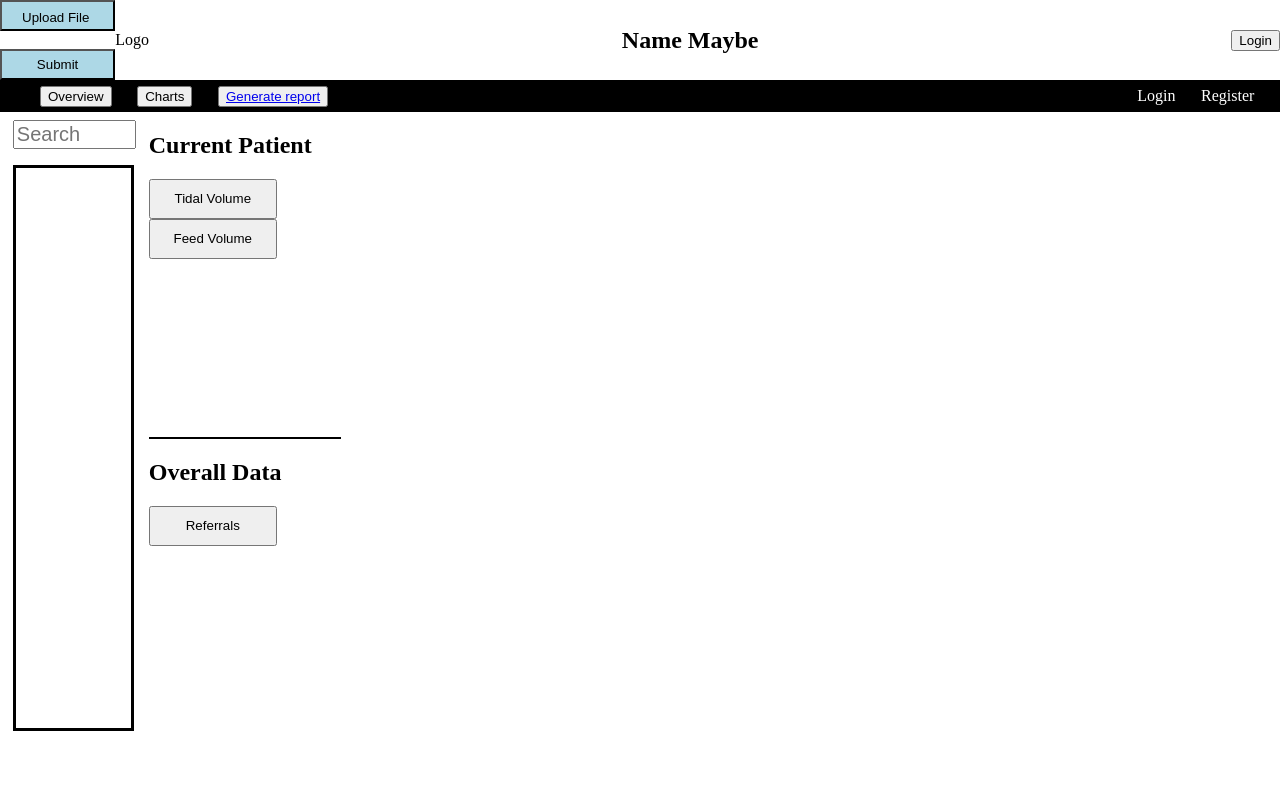
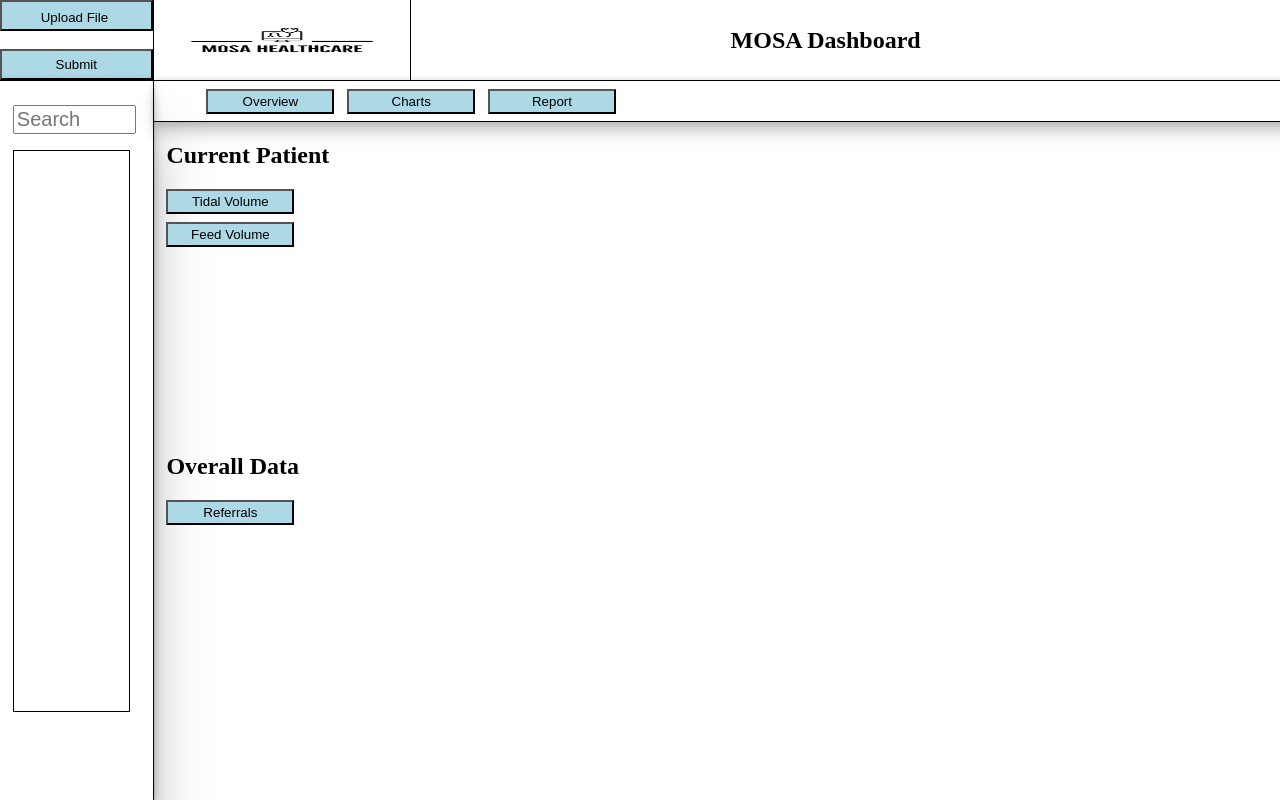
Before and after one commit to relixilon/Advanced, a Vue app: page / in a window 1280 px wide. Both pictures are taken after a click on the button "Charts". Built offline with nearby package versions, Linux system fonts and the light colour scheme.

Commit message:
CSS updates

```diff
--- /dev/null
+++ b/src/assets/variables.css
@@ -0,0 +1,5 @@
+:root {
+  --primary-color: #f5f5f5;
+  --secondary-color: #dbe9f4;
+  --tertiary-color: #d3d3d3;
+}
--- a/src/components/bar.vue
+++ b/src/components/bar.vue
@@ -5,13 +5,11 @@
       <li><button v-on:click="changeComp('charts')">Charts</button></li>
       <li>
         <button>
-          <router-link to="/report">Generate report</router-link>
+          <router-link to="/report"
+           style="text-decoration: none;
+           color: inherit;">Report</router-link>
         </button>
       </li>
-    </ul>
-    <ul class="login">
-      <li>Login</li>
-      <li>Register</li>
     </ul>
   </div>
 </template>
@@ -27,14 +25,14 @@ export default {
 };
 </script>
 
-<!-- Add "scoped" attribute to limit CSS to this component only -->
 <style scoped>
+@import '../assets/variables.css';
+
 .bar {
   display: flex;
-  width: 100vw;
-  background-color: black;
-  color: white;
-  height: 4vh;
+  width: 88vw;
+  background-color: var(--primary-color);
+  height: 5vh;
   align-items: center;
   justify-content: space-between;
 }
@@ -44,16 +42,13 @@ ul {
   flex-direction: row;
   list-style: none;
 }
-li {
-  margin: 0 2vw 0 0;
+
+button {
+  width: 10vw;
+  text-align: center;
+  padding: 3px;
+  margin-left: 1vw;
+  background-color: lightblue;
+  border-color: black;
 }
-
-li:hover {
-  font-size: 20px;
-}
-
-.login {
-  order: 1;
-}
-
 </style>
--- a/src/components/charts/chartNav.vue
+++ b/src/components/charts/chartNav.vue
@@ -26,20 +26,28 @@ export default {
 </script>
 
 <style scoped>
-button {
-  height: 5vh;
-  width: 10vw;
-}
-
 .nav-container {
   display: flex;
   flex-direction: column;
   width: 15vw;
+  height: 100vh;
 }
 
 .average-charts {
-  border-top: 2px solid;
   margin-top: 20vh;
 }
 
+h2 {
+  margin-left: 1vw;
+}
+
+button {
+  width: 10vw;
+  text-align: center;
+  padding: 3px;
+  margin-left: 1vw;
+  margin-bottom: 1vh;
+  background-color: lightblue;
+  border-color: black;
+}
 </style>
--- a/src/components/charts/charts.vue
+++ b/src/components/charts/charts.vue
@@ -1,7 +1,11 @@
 <template>
-  <chart-nav v-on:change-chart="changeChart" class="nav-container"/>
-  <div class="chart-container">
-    <component :is="currentChart"></component>
+  <div class="charts-container">
+    <div class="nav-container">
+      <chart-nav v-on:change-chart="changeChart" class="nav-container"/>
+    </div>
+    <div class="chart-container">
+      <component :is="currentChart"></component>
+    </div>
   </div>
 </template>
 
@@ -35,11 +39,20 @@ export default {
 </script>
 
 <style scoped>
+.charts-container {
+  display: flex;
+}
+
+.nav-container {
+  display: flex;
+  width: 15vw;
+  height: 100vh;
+}
+
 .chart-container {
   display: flex;
-  width: 70vw;
-  height: 80vh;
-  margin-top: 1vh;
-  margin-bottom: 1vh;
+  width: 71vw;
+  height: 81vh;
+  margin: 1vw;
 }
 </style>
--- a/src/components/fileSubmit.vue
+++ b/src/components/fileSubmit.vue
@@ -56,18 +56,21 @@ export default {
 <style scoped>
 .container {
   display: flex;
-  width: 9vw;
-  height: 100%;
+  width: 100%;
+  height: 10vh;
 }
+
 .fileInput {
   display: flex;
   flex-direction: column;
-  width: 100%;
+  width: 12vw;
 }
+
 .submitFile {
-  height: 50%;
   background-color: lightblue;
+  height: 10vh;
 }
+
 .hide {
   opacity: 0;
   width: 0;
--- a/src/components/home.vue
+++ b/src/components/home.vue
@@ -1,24 +1,32 @@
 <template>
-  <div class="header">
-    <div class="joinLogo">
+  <div class="home-container">
+    <div class="side-bar-container">
+      <div class="file-submit">
         <file-submit />
-      <div class="">Logo</div>
       </div>
-    <h2 class="name">Name Maybe</h2>
-
-    <div class="user">
-      <button v-if="!user" v-on:click="f">Login</button>
-      <p v-else>{{ user }}</p>
+      <div class="side-search">
+        <side-search />
       </div>
     </div>
 
-  <div class="nav">
+    <div class="main-container">
+      <div class="header">
+        <div class="logo">
+          <img src="../assets/MOSA_Healthcare-logos_black.png">
+        </div>
+        <div class="title">
+          <h2>MOSA Dashboard</h2>
+        </div>
+      </div>
+
+      <div class="nav-container">
         <bar v-on:change-comp="switchContent"/>
       </div>
 
-  <div class="content">
-    <side-search />
+      <div class="content-container">
         <component :is="currentContent"></component>
+      </div>
+    </div>
   </div>
 </template>
 
@@ -46,23 +54,79 @@ export default {
 };
 </script>
 
-<!-- Add "scoped" attribute to limit CSS to this component only -->
 <style scoped>
+@import '../assets/variables.css';
+
+.home-container {
+  display: flex;
+  overflow: hidden;
+  background-color: var(--secondary-color);
+}
+
+.side-bar-container {
+  display: flex;
+  flex-direction: column;
+  width: 12vw;
+  height: 100vh;
+  background-color: var(--primary-color);
+}
+
+.file-submit {
+  height: 10vh;
+  border-bottom: 1px solid;
+  border-right: 1px solid;
+}
+
+img {
+  height: 10vh;
+  width: 20vw;
+}
+
+.side-search {
+  height: 100vh;
+  border-right: 1px solid;
+  box-shadow: rgba(0, 0, 0, 0.25) 0px 54px 55px, rgba(0, 0, 0, 0.12) 0px 4px 6px, rgba(0, 0, 0, 0.17) 0px 12px 13px, rgba(0, 0, 0, 0.09) 0px -3px 5px;
+}
+
 .header {
   display: flex;
+  height: 10vh;
   flex-direction: row;
-  width: 100vw;
-  justify-content: space-between;
+  border-bottom: 1px solid;
+  background-color: var(--primary-color);
+}
+
+h2 {
+  margin-left: 25vw;
+  padding: 0;
+}
+
+p {
+  margin: 0;
+}
+
+.logo {
+  height: 10vh;
+  width: 20vw;
+  border-right: 1px solid;
+}
+
+.title {
+  display: flex;
   align-items: center;
   height: 10vh;
+  width: 100vw;
+  background-color: var(--secondary-color);
 }
-.joinLogo {
-  display: flex;
-  flex-direction: row;
-  height: 100%;
-  align-items: center;
+
+.nav-container {
+  border-bottom: 1px solid;
+  box-shadow: rgba(0, 0, 0, 0.12) 0px 4px 6px, rgba(0, 0, 0, 0.17) 0px 12px 13px, rgba(0, 0, 0, 0.09) 0px -3px 5px;
+  background-color: var(--primary-color);
 }
-.content {
-  display: flex;
+
+.content-container {
+  width: 100vw;
+  height: 80vh;
 }
 </style>
--- a/src/components/patientInfo.vue
+++ b/src/components/patientInfo.vue
@@ -25,9 +25,27 @@ export default {
 };
 </script>
 <style scoped>
+@import '../assets/variables.css';
+
+p {
+  margin :0;
+  padding-top: 3vh;
+}
+
+h2 {
+  margin: 0;
+  padding: 0;
+}
+
 .container {
   display: flex;
   height: 85vh;
   flex-wrap: wrap;
 }
+
+.card {
+  border: 1px solid;
+  border-color: var(--tertiary-color);
+  border-radius: 20px;
+}
 </style>
--- a/src/components/sideSearch.vue
+++ b/src/components/sideSearch.vue
@@ -43,9 +43,12 @@ export default {
 };
 </script>
 <style scoped>
+@import '../assets/variables.css';
+
 .searchContainer {
   margin: 0 1vw 0 1vw;
 }
+
 ul {
   display: flex;
   flex-direction: column;
@@ -53,41 +56,46 @@ ul {
   height: 70vh;
   overflow: scroll;
   list-style: none;
-  border: 1px;
-  border-style: solid;
+  border: 1px solid;
   width: 9vw;
-  border-width: 3px;
   padding: 0;
+  background-color: var(--primary-color);
   -ms-overflow-style: none; /* IE and Edge */
   scrollbar-width: none; /* Firefox */
 }
+
 ul::-webkit-scrollbar {
   display: none;
 }
+
 input {
   width: 9vw;
   font-size: 20px;
-  margin: 1vh 0 0 0;
+  margin: 3vh 0 0 0;
 }
 
 li {
-  border-bottom: 1px;
-  border-bottom-width: 1px;
-  border-bottom-style: solid;
+  border-bottom: 1px solid;
   text-align: center;
   width: 100%;
 }
+
+button {
+  background-color: var(--primary-color);
+}
+
 button:hover {
   background: rgb(233, 228, 228);
 }
+
 button {
   width: 100%;
   border: none;
-  background-color: white;
+  background-color: var(--primary-color);
   font-size: 22px;
 }
+
 .active {
-  background-color: lightblue;
+  background-color: var(--secondary-color);
 }
-/* Hide scrollbar for Chrome, Safari and Opera */
 </style>
```
Also changed, not shown: src/assets/MOSA_Healthcare-logos_black.png (added). Lines whose indentation alone changed are shown as unchanged.
